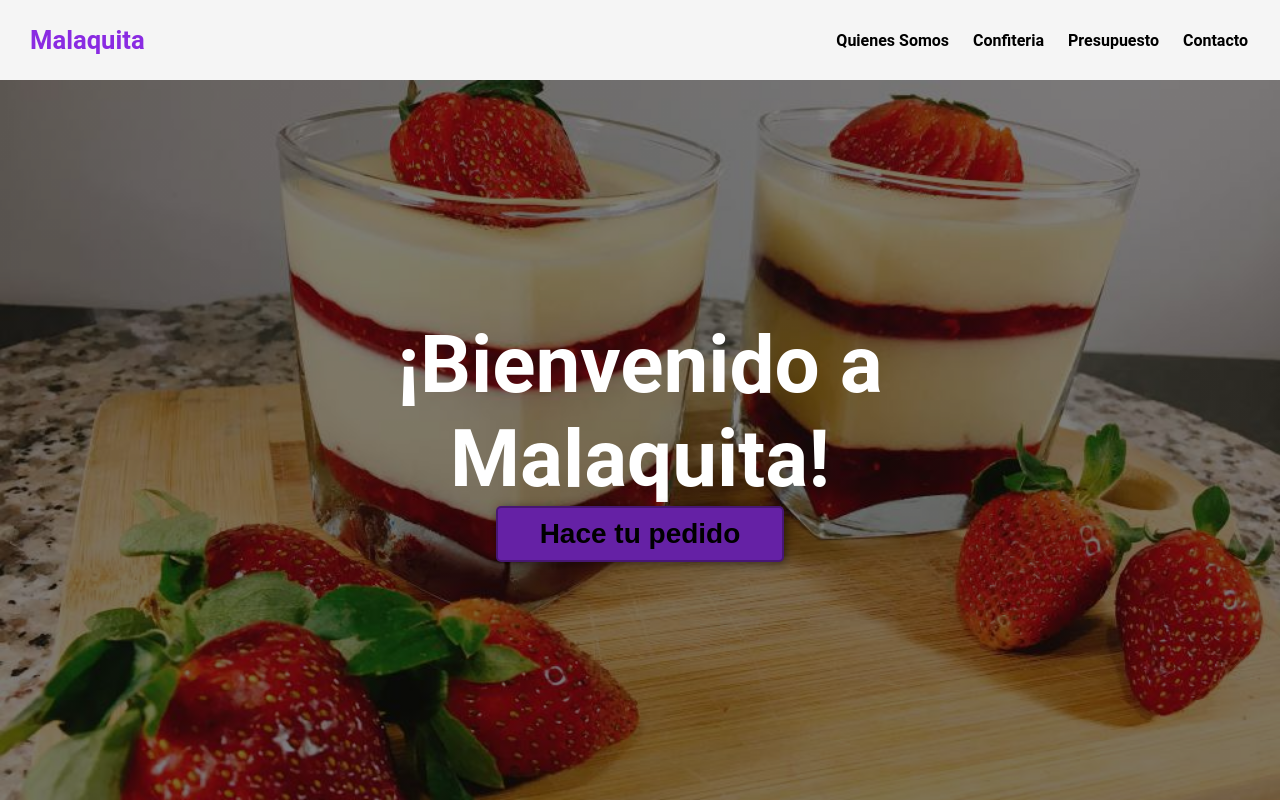
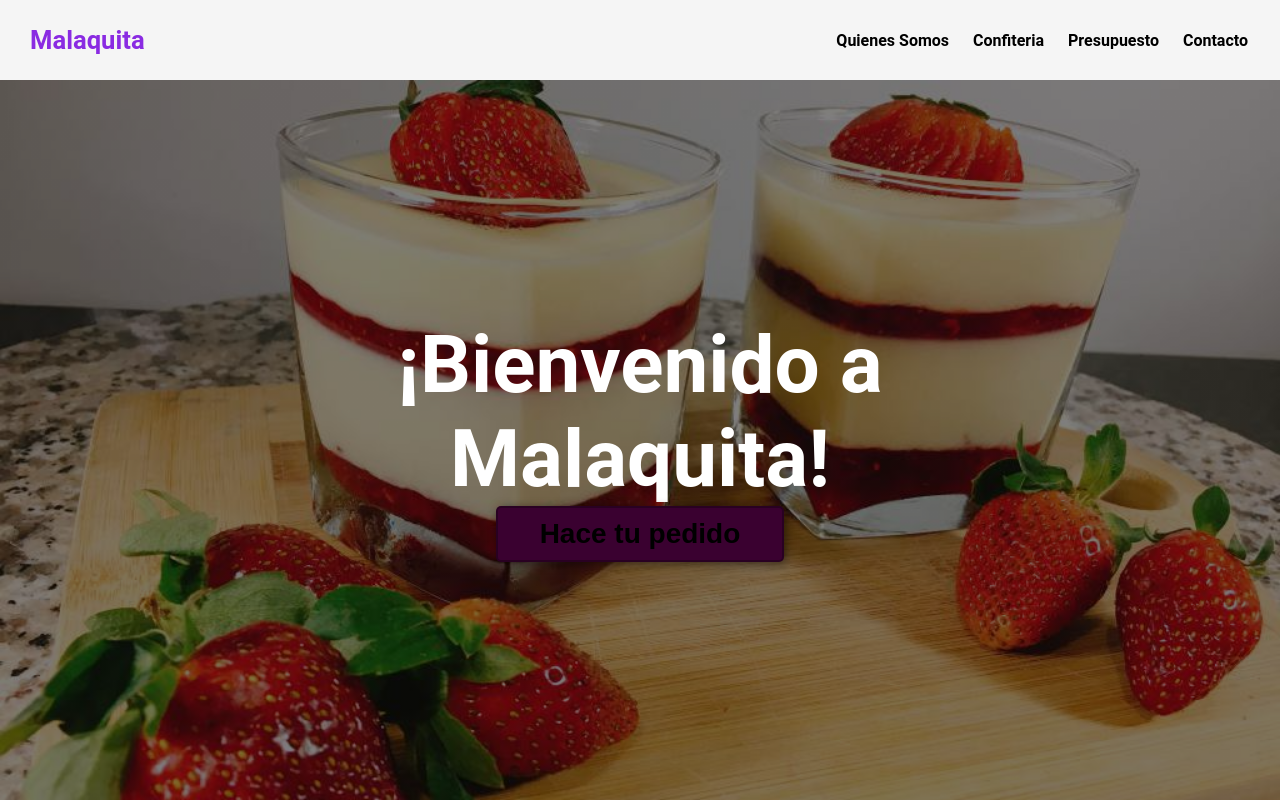
Before and after one commit to LgabrielO/Desarrollo-web1, a plain HTML site: page index.html in a window 1280 px wide. In both pictures the pointer is over the button "Hace tu pedido". Shown: the top 800 px of the page. Drawn offline with Linux system fonts and the light colour scheme.

Commit message:
agregamos animación

```diff
--- a/Assets/Css/Styles.css
+++ b/Assets/Css/Styles.css
@@ -62,7 +62,8 @@ button {
 }
 
 button:hover {
-    background-color: rgb(101, 33, 165);
+    background-color: rgb(58, 1, 48);
+    transition: background-color 2s;
 }
 
 .container {
```
Also changed, not shown: Pages/quienes-somos.html (+2 -1 lines).
